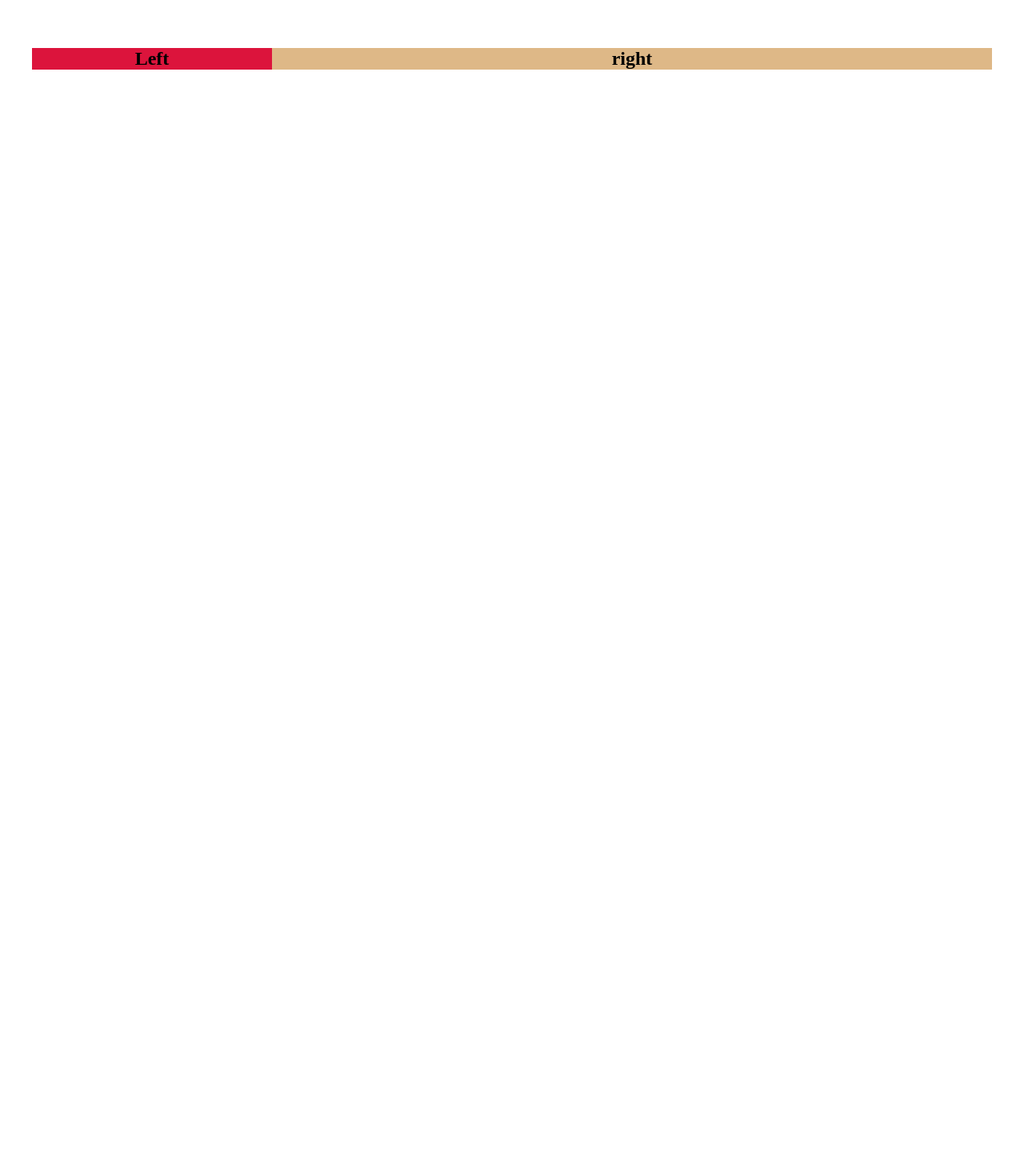
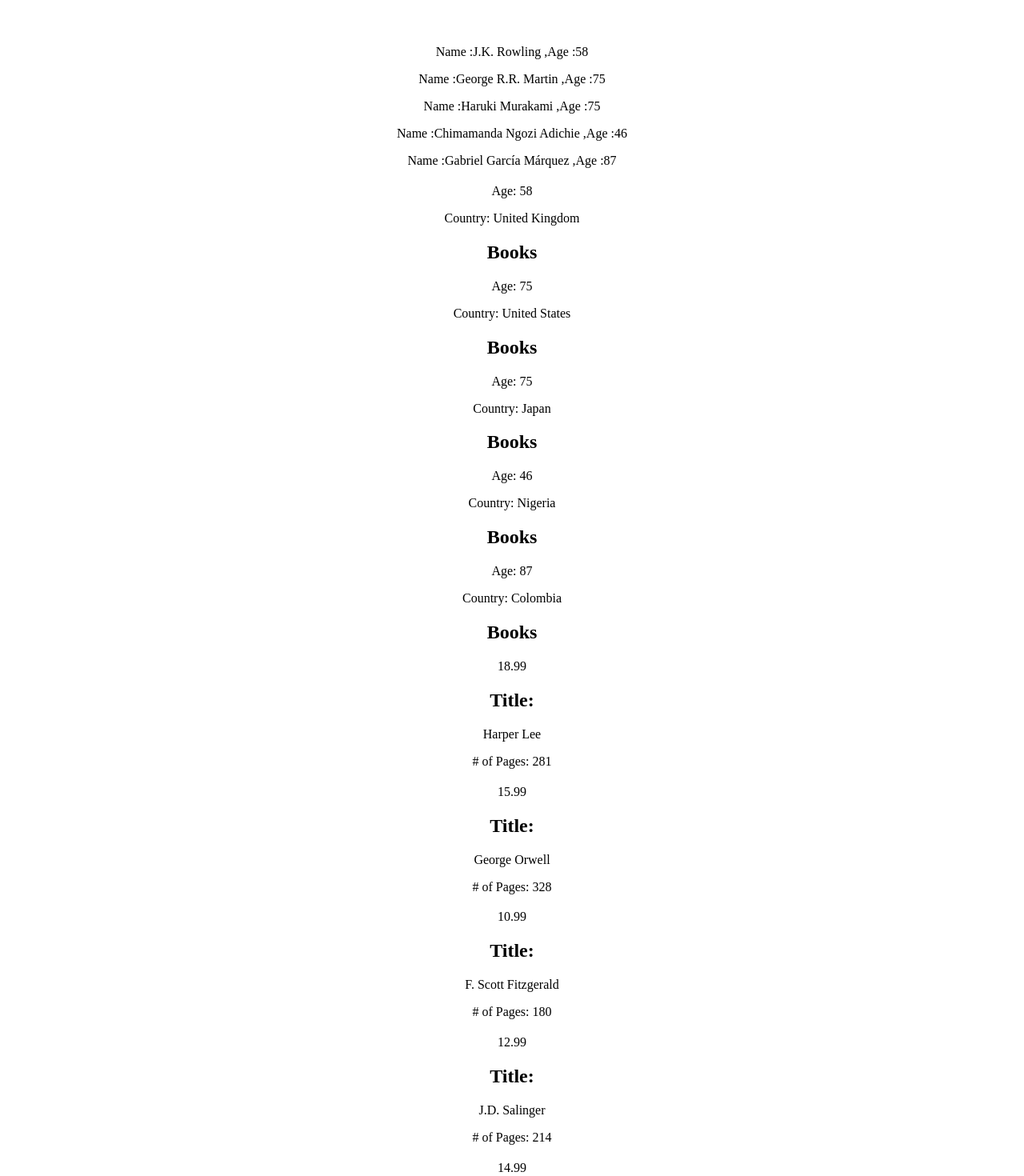
Before and after one commit to shubham12346/AdvanceReact, a React (Vite) app: page / in a window 1280 px wide. Shown: the top 1470 px of the page at 80% size. Before the commit the page ends 800 px from the top, so only its background shows below. Built offline with nearby package versions, Linux system fonts and the light colour scheme.

Commit message:
Layout Component | List Types | Use common and create commonn components for  mapping lista

```diff
--- a/src/App.tsx
+++ b/src/App.tsx
@@ -1,16 +1,27 @@
 import "./App.css";
-import SplitScreen from "./assets/component/SplitScreen";
+import SplitScreen from "./component/SplitScreen";
+import SmallAuthorListItem from "./component/authors/SmallListItem";
+import LargeAuthorListItem from "./component/authors/LargeListItem";
+import RegularList from "./component/lists/RegularList";
+import { authors } from "./data/authors";
+import { books } from "./data/books";
+import { LargeBookListItem } from "./component/books/LargeListItem";
+import React from "react";
 
-const LeftSidePanel = ({ title }) => {
-  return <h2 style={{ backgroundColor: "crimson" }}>{title}</h2>;
-};
+// 1. Screen Splitter
+// const LeftSidePanel = ({ title }) => {
+//   return <h2 style={{ backgroundColor: "crimson" }}>{title}</h2>;
+// };
+//
+// const RightSidePanel = ({ title }) => {
+//   return <h2 style={{ backgroundColor: "burlywood" }}>{title}</h2>;
+// };
 
-const RightSidePanel = ({ title }) => {
-  return <h2 style={{ backgroundColor: "burlywood" }}>{title}</h2>;
-};
 function App() {
   return (
-    // for  layout component,
+    <>
+      {/* // for  layout component,
+    // 1. Screen-Splitter
     // It is not scalable passing children as props, below is the example
     // <SplitScree
     //   Left={LeftSidePanel}
@@ -20,10 +31,34 @@ function App() {
     // />
     // it is always better to pass sub components as children than props ,it is cleaner
     // below is the code example
-    <SplitScreen leftWidth={1} rightWidth={3}>
-      <LeftSidePanel title={"Left"} />
-      <RightSidePanel title={"right"} />
-    </SplitScreen>
+    // <SplitScreen leftWidth={1} rightWidth={3}>
+    //   <LeftSidePanel title={"Left"} />
+    //   <RightSidePanel title={"right"} />
+    // </SplitScreen>
+
+    // 2. List component
+    // Crating common component for mapping which increase re usability
+    // below is the code example
+
+    */}
+
+      <RegularList
+        items={authors}
+        sourceName={"authors"}
+        ItemComponent={SmallAuthorListItem}
+      />
+      <RegularList
+        items={authors}
+        sourceName={"authors"}
+        ItemComponent={LargeAuthorListItem}
+      />
+
+      <RegularList
+        items={books}
+        sourceName={"books"}
+        ItemComponent={LargeBookListItem}
+      />
+    </>
   );
 }
 
--- /dev/null
+++ b/src/component/authors/LargeListItem.jsx
@@ -0,0 +1,20 @@
+import React from "react";
+
+const LargeAuthorListItem = ({ authors }) => {
+  const { name, age, country, books } = authors;
+  return (
+    <>
+      <h2>{name}</h2>
+      <p>Age: {age}</p>
+      <p>Country: {country}</p>
+      <h2>Books</h2>
+      <ul>
+        {books?.map((book) => (
+          <li key={book}>{books} </li>
+        ))}
+      </ul>
+    </>
+  );
+};
+
+export default LargeAuthorListItem;
--- /dev/null
+++ b/src/component/authors/SmallListItem.tsx
@@ -0,0 +1,11 @@
+const SmallAuthorListItem = ({ authors }) => {
+  console.log("authors", authors);
+  const { authorName, age } = authors;
+  return (
+    <p>
+      Name :{authorName} ,Age :{age}
+    </p>
+  );
+};
+
+export default SmallAuthorListItem;
--- /dev/null
+++ b/src/component/books/LargeListItem.tsx
@@ -0,0 +1,15 @@
+import React from "react";
+
+export const LargeBookListItem = ({ books }) => {
+  const { name, price, title, pages } = books;
+
+  return (
+    <>
+      <h2>{name}</h2>
+      <p>{price}</p>
+      <h2>Title:</h2>
+      <p>{title}</p>
+      <p># of Pages: {pages}</p>
+    </>
+  );
+};
--- /dev/null
+++ b/src/component/lists/RegularList.tsx
@@ -0,0 +1,11 @@
+const RegularList = ({ items, sourceName, ItemComponent }) => {
+  return (
+    <>
+      {items.map((item, i) => (
+        <ItemComponent key={i} {...{ [sourceName]: item }} />
+      ))}
+    </>
+  );
+};
+
+export default RegularList;
--- /dev/null
+++ b/src/data/authors.ts
@@ -0,0 +1,44 @@
+export const authors = [
+  {
+    authorName: "J.K. Rowling",
+    age: 58,
+    country: "United Kingdom",
+    writtenWorks: [
+      "Harry Potter and the Philosopher's Stone",
+      "Harry Potter and the Chamber of Secrets",
+      "Harry Potter and the Prisoner of Azkaban",
+    ],
+  },
+  {
+    authorName: "George R.R. Martin",
+    age: 75,
+    country: "United States",
+    writtenWorks: [
+      "A Game of Thrones",
+      "A Clash of Kings",
+      "A Storm of Swords",
+    ],
+  },
+  {
+    authorName: "Haruki Murakami",
+    age: 75,
+    country: "Japan",
+    writtenWorks: ["Norwegian Wood", "Kafka on the Shore", "1Q84"],
+  },
+  {
+    authorName: "Chimamanda Ngozi Adichie",
+    age: 46,
+    country: "Nigeria",
+    writtenWorks: ["Half of a Yellow Sun", "Americanah", "Purple Hibiscus"],
+  },
+  {
+    authorName: "Gabriel García Márquez",
+    age: 87,
+    country: "Colombia",
+    writtenWorks: [
+      "One Hundred Years of Solitude",
+      "Love in the Time of Cholera",
+      "Chronicle of a Death Foretold",
+    ],
+  },
+];
--- /dev/null
+++ b/src/data/books.ts
@@ -0,0 +1,32 @@
+export const books = [
+  {
+    bookName: "To Kill a Mockingbird",
+    pages: 281,
+    price: 18.99,
+    title: "Harper Lee",
+  },
+  {
+    bookName: "1984",
+    pages: 328,
+    price: 15.99,
+    title: "George Orwell",
+  },
+  {
+    bookName: "The Great Gatsby",
+    pages: 180,
+    price: 10.99,
+    title: "F. Scott Fitzgerald",
+  },
+  {
+    bookName: "The Catcher in the Rye",
+    pages: 214,
+    price: 12.99,
+    title: "J.D. Salinger",
+  },
+  {
+    bookName: "The Hobbit",
+    pages: 310,
+    price: 14.99,
+    title: "J.R.R. Tolkien",
+  },
+];
```
Also changed, not shown: src/main.tsx (+7 -7 lines), src/component/SplitScreen.tsx (renamed from src/assets/component/SplitScreen.tsx).
